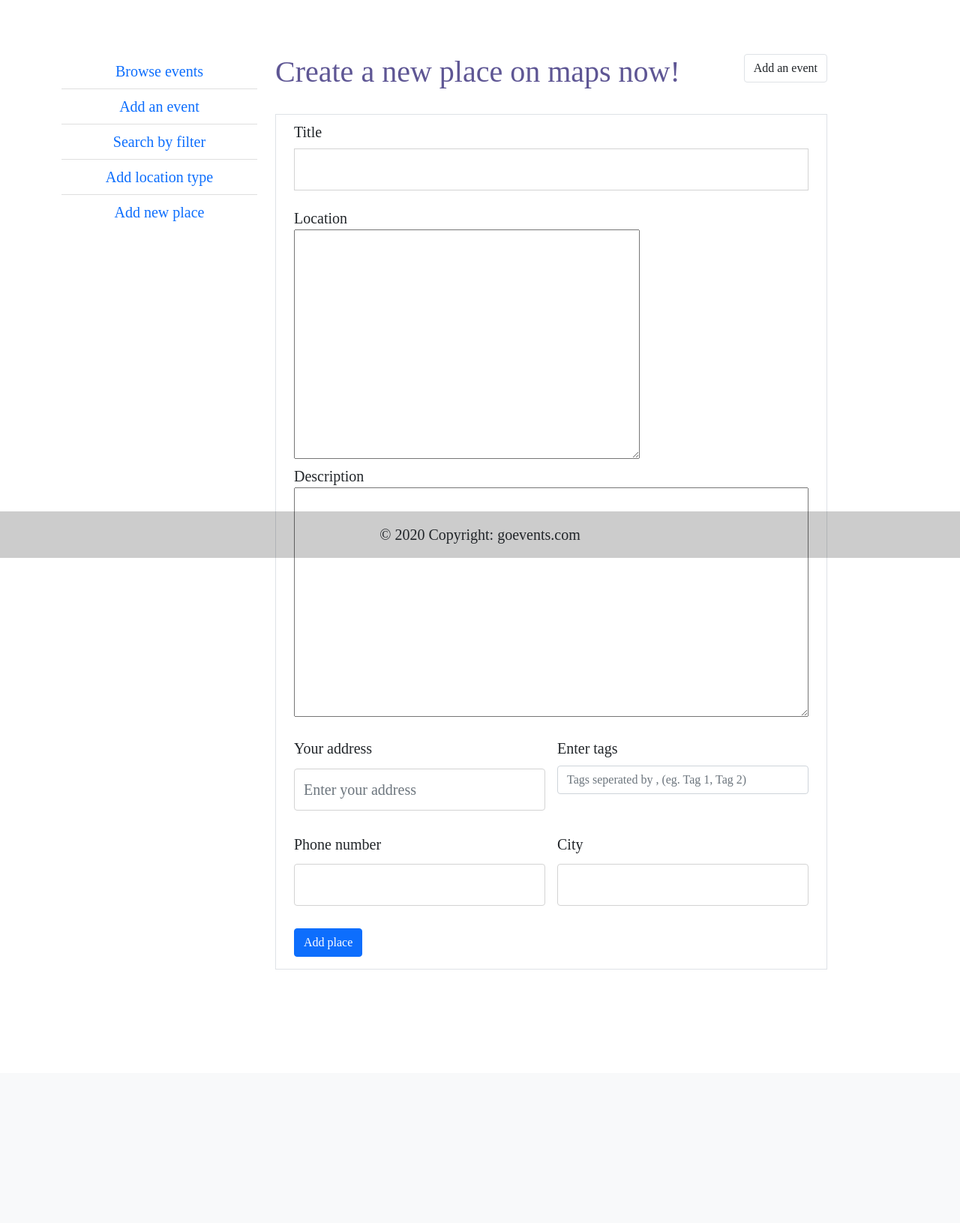
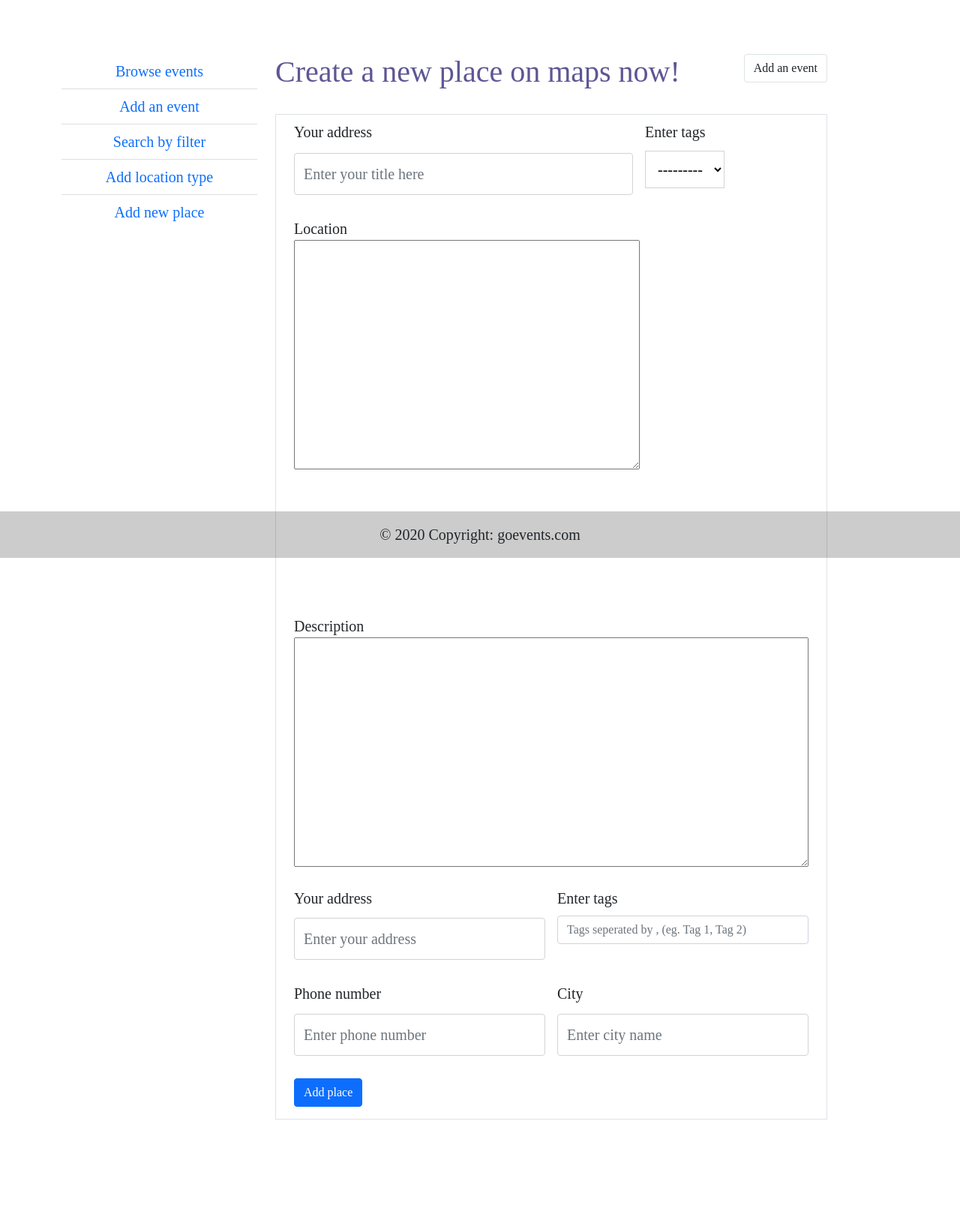
Before and after one commit to vikas1412/events-app, a Django app: page /events/add/place/ in a window 1280 px wide. Shown: the part 56-1687 px from the top of the page at 75% size. Before the commit the page ends 1349 px from the top, so only its background shows below. Run offline with Django 3.2, Linux system fonts and the light colour scheme; the visitor is signed in with stand-in values (Sample User, id 1); data that the repository does not hold is empty; some libraries are stand-ins or nearby versions.

Commit message:
Add place_type input

```diff
--- a/templates/events/new-place-detail.html
+++ b/templates/events/new-place-detail.html
@@ -2,7 +2,7 @@
 
 {% block style %}
     #mapid { height: 100%; max-width: 99%; }
-    #id_title, #id_tags, #id_address, #id_phone, #id_city{
+    #id_title, #id_tags, #id_type_of_place, #id_address, #id_phone, #id_city{
     padding: 12px;
     margin-bottom: 22px;
     font-size: 20px;
@@ -35,18 +35,34 @@
         <div class="container border mt-4 pt-2 mb-5">
             <ul class="list-group list-group-flush">
 
-                {{ form.title.name|capfirst }}
-                {{ form.title }}
+
+                {% if form.errors %}
+                    <p style="color: red">
+                        Please correct the error{{ form.errors|pluralize }} below.
+                    </p>
+                {% endif %}
+                <span style="color: #e35f5f"> {{ form.errors }}</span>
+
+
+                <div class="row g-3 mb-2">
+                    <div class="col-md-8">
+                        <label for="inputEmail4" class="form-label">Your address</label>
+                        <input type="text" name="{{ form.title.name }}" class="form-control"
+                               id="id_{{ form.title.name|lower }}" placeholder="Enter your title here">
+                    </div>
+                    <div class="col-md-4">
+                        <label for="inputPassword4" class="form-label">Enter tags</label>
+                        <div style="width:100%"> {{ form.type_of_place }}</div>
+                    </div>
+                </div>
 
                 {{ form.location.name|capfirst }}
-                <div style="width: 100%; min-width: 400px">
-
+                <div style="width: 100%; height: 500px">
                     {{ form.location }}
                 </div>
 
                 {{ form.description.name|capfirst }}
                 {{ form.description }}
-
 
                 <div class="row g-3 mb-2">
                     <div class="col-md-6">
@@ -66,12 +82,12 @@
                     <div class="col-md-6">
                         <label for="inputEmail4" class="form-label">Phone number</label>
                         <input type="number" name="{{ form.phone.name }}" class="form-control"
-                               id="id_{{ form.phone.name|lower }}">
+                               id="id_{{ form.phone.name|lower }}" placeholder="Enter phone number">
                     </div>
                     <div class="col-md-6">
                         <label for="inputPassword4" class="form-label">City</label>
                         <input type="text" name="{{ form.city.name }}" class="form-control"
-                               id="id_{{ form.city.name|lower }}">
+                               id="id_{{ form.city.name|lower }}" placeholder="Enter city name">
                     </div>
                 </div>
 
```
